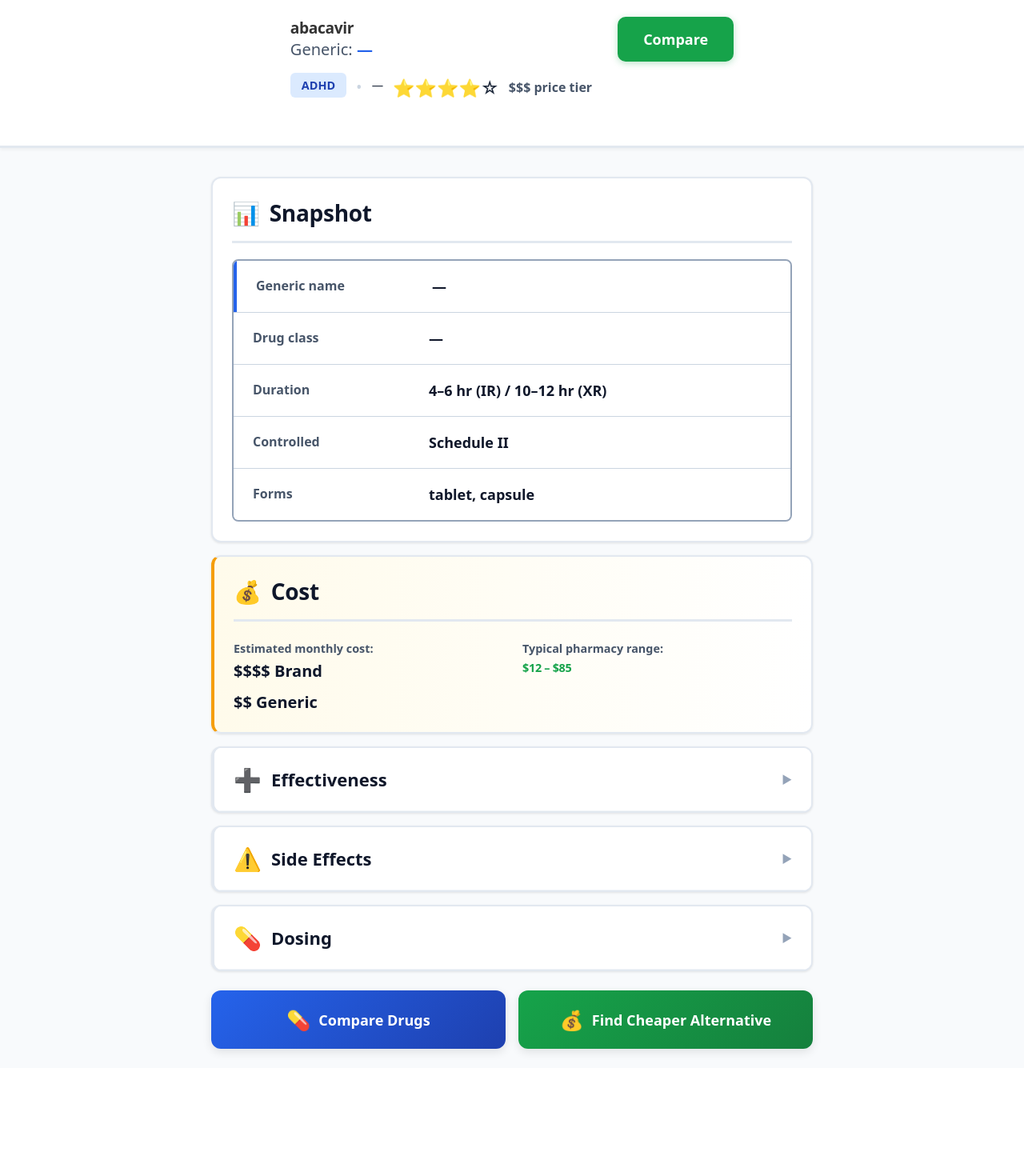
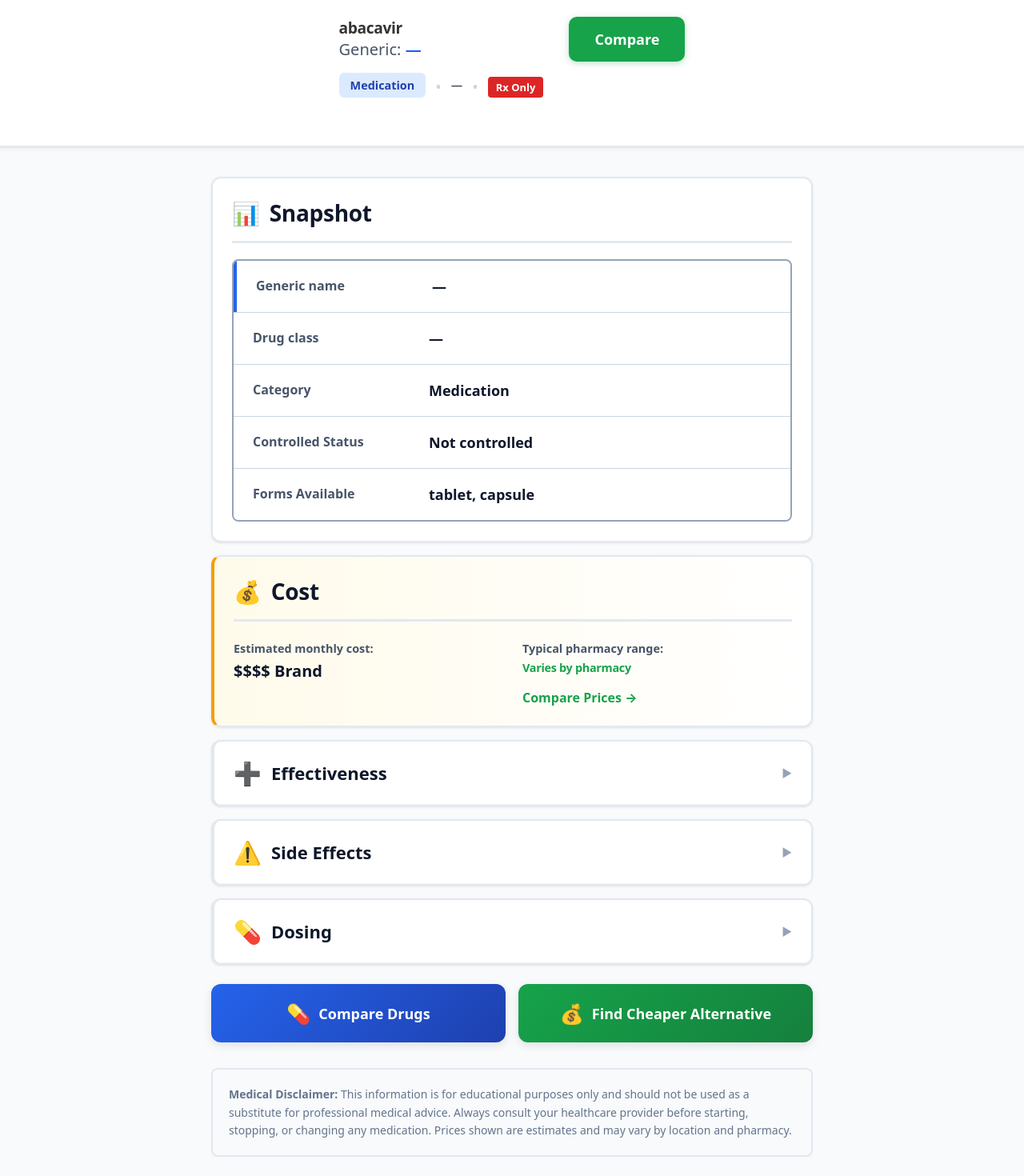
Before and after one commit to marty22dyer/CompareMyMedication, a Next.js app: page /drug/abacavir in a window 1280 px wide. Shown: the part 76-1546 px from the top of the page at 80% size. Before the commit the page ends 1411 px from the top, so only its background shows below. Built offline with nearby package versions, Linux system fonts and the light colour scheme.

Commit message:
Update drug pages with real data from database, add GoodRx affiliate links, and SEO optimization

```diff
--- a/app/drug/[slug]/page.tsx
+++ b/app/drug/[slug]/page.tsx
@@ -14,7 +14,26 @@ export default function DrugPage({ params }: { params: { slug: string } }) {
   const name = drug.name;
   const generic = drug.generic || "—";
   const drugClass = drug.class || "—";
-  const conditions = drug.conditions || [];
+  const category = drug.category || "Medication";
+  const usedFor = drug.usedFor || [];
+
+  // Pricing data
+  const hasGoodRxData = drug.goodrxData?.current_price;
+  const brandPrice = hasGoodRxData ? `$${drug.goodrxData?.current_price}` : "$$$$";
+  const genericPrice = hasGoodRxData && drug.goodrxData?.current_price ? `$${Math.round(drug.goodrxData.current_price * 0.3)}` : "$$";
+  const priceRange = hasGoodRxData ? `$${Math.round(drug.goodrxData.current_price * 0.3)} – $${drug.goodrxData.current_price}` : "Varies by pharmacy";
+
+  // Drug information
+  const indications = drug.label?.indications || drug.openfdaData?.purpose ? [drug.openfdaData.purpose] : [];
+  const warnings = drug.label?.warnings || drug.openfdaData?.warnings || [];
+  const dosageInfo = drug.label?.dosage || drug.openfdaData?.dosage_and_administration ? [drug.openfdaData.dosage_and_administration] : [];
+  const sideEffects = drug.label?.sideEffects || drug.label?.adverseReactions || drug.openfdaData?.adverse_reactions || [];
+  const interactions = drug.label?.interactions || drug.openfdaData?.drug_interactions || [];
+
+  // Additional info
+  const dosageForm = drug.ndcData?.dosage_form || drug.goodrxData?.dosage_form || "tablet, capsule";
+  const controlledStatus = drug.controlledSubstance ? "Schedule II" : "Not controlled";
+  const pregnancyCategory = drug.pregnancyCategory || drug.openfdaData?.pregnancy_category || "Consult doctor";
 
   const alts = (drug.alternatives ?? [])
     .map((s: string) => bySlug(s))
@@ -36,13 +55,15 @@ export default function DrugPage({ params }: { params: { slug: string } }) {
                 Generic: <Link href="#" className="drug-generic-link">{generic}</Link>
               </p>
               <div className="drug-meta">
-                <span className="drug-category">{drug.category || "ADHD"}</span>
+                <span className="drug-category">{category}</span>
                 <span className="drug-meta-separator">•</span>
                 <span className="drug-class">{drugClass}</span>
-                <span className="drug-rating">
-                  ⭐⭐⭐⭐☆
-                </span>
-                <span className="drug-price-tier">$$$ price tier</span>
+                {drug.rxOnly && (
+                  <>
+                    <span className="drug-meta-separator">•</span>
+                    <span className="drug-rx-badge">Rx Only</span>
+                  </>
+                )}
               </div>
             </div>
             <div className="drug-header-right">
@@ -85,17 +106,23 @@ export default function DrugPage({ params }: { params: { slug: string } }) {
               <div className="drug-snapshot-value">{drugClass}</div>
             </div>
             <div className="drug-snapshot-row">
-              <div className="drug-snapshot-label">Duration</div>
-              <div className="drug-snapshot-value">4–6 hr (IR) / 10–12 hr (XR)</div>
+              <div className="drug-snapshot-label">Category</div>
+              <div className="drug-snapshot-value">{category}</div>
             </div>
             <div className="drug-snapshot-row">
-              <div className="drug-snapshot-label">Controlled</div>
-              <div className="drug-snapshot-value">Schedule II</div>
+              <div className="drug-snapshot-label">Controlled Status</div>
+              <div className="drug-snapshot-value">{controlledStatus}</div>
             </div>
             <div className="drug-snapshot-row">
-              <div className="drug-snapshot-label">Forms</div>
-              <div className="drug-snapshot-value">tablet, capsule</div>
+              <div className="drug-snapshot-label">Forms Available</div>
+              <div className="drug-snapshot-value">{dosageForm}</div>
             </div>
+            {pregnancyCategory !== "Consult doctor" && (
+              <div className="drug-snapshot-row">
+                <div className="drug-snapshot-label">Pregnancy Category</div>
+                <div className="drug-snapshot-value">{pregnancyCategory}</div>
+              </div>
+            )}
           </div>
         </div>
 
@@ -110,16 +137,21 @@ export default function DrugPage({ params }: { params: { slug: string } }) {
               <p className="drug-cost-subtitle">Estimated monthly cost:</p>
               <div className="drug-cost-tiers">
                 <div className="drug-cost-tier">
-                  <span className="drug-cost-tier-label">$$$$ Brand</span>
+                  <span className="drug-cost-tier-label">{brandPrice} Brand</span>
                 </div>
-                <div className="drug-cost-tier">
-                  <span className="drug-cost-tier-label">$$ Generic</span>
-                </div>
+                {generic !== "—" && (
+                  <div className="drug-cost-tier">
+                    <span className="drug-cost-tier-label">{genericPrice} Generic</span>
+                  </div>
+                )}
               </div>
             </div>
             <div className="drug-cost-right">
               <p className="drug-cost-subtitle">Typical pharmacy range:</p>
-              <p className="drug-cost-range">$12 – $85</p>
+              <p className="drug-cost-range">{priceRange}</p>
+              <a href={`https://www.goodrx.com/${drug.slug}`} target="_blank" rel="noopener noreferrer" className="drug-cost-link">
+                Compare Prices →
+              </a>
             </div>
           </div>
         </div>
@@ -138,7 +170,26 @@ export default function DrugPage({ params }: { params: { slug: string } }) {
           </button>
           {expandedSection === 'effectiveness' && (
             <div className="drug-section-content">
-              <p>Information about drug effectiveness will be displayed here.</p>
+              {indications.length > 0 ? (
+                <>
+                  <h3 className="drug-subsection-title">What is {name} used for?</h3>
+                  {indications.map((indication, idx) => (
+                    <p key={idx} className="drug-info-text">{indication}</p>
+                  ))}
+                  {usedFor.length > 0 && (
+                    <>
+                      <h3 className="drug-subsection-title">Common Uses:</h3>
+                      <ul className="drug-list">
+                        {usedFor.map((use, idx) => (
+                          <li key={idx}>{use}</li>
+                        ))}
+                      </ul>
+                    </>
+                  )}
+                </>
+              ) : (
+                <p className="drug-info-text">Consult your healthcare provider for information about how {name} may be effective for your condition.</p>
+              )}
             </div>
           )}
         </div>
@@ -157,10 +208,32 @@ export default function DrugPage({ params }: { params: { slug: string } }) {
           </button>
           {expandedSection === 'sideEffects' && (
             <div className="drug-section-content">
-              {drug.label?.warnings?.length ? (
-                <p>{drug.label.warnings[0]}</p>
-              ) : (
-                <p>Side effect information will be displayed here.</p>
+              {warnings.length > 0 && (
+                <>
+                  <h3 className="drug-subsection-title">⚠️ Important Warnings:</h3>
+                  {warnings.map((warning, idx) => (
+                    <p key={idx} className="drug-warning-text">{warning}</p>
+                  ))}
+                </>
+              )}
+              {sideEffects.length > 0 && (
+                <>
+                  <h3 className="drug-subsection-title">Common Side Effects:</h3>
+                  <ul className="drug-list">
+                    {sideEffects.slice(0, 10).map((effect, idx) => (
+                      <li key={idx}>{effect}</li>
+                    ))}
+                  </ul>
+                </>
+              )}
+              {interactions.length > 0 && (
+                <>
+                  <h3 className="drug-subsection-title">Drug Interactions:</h3>
+                  <p className="drug-info-text">May interact with: {interactions.slice(0, 5).join(", ")}</p>
+                </>
+              )}
+              {warnings.length === 0 && sideEffects.length === 0 && (
+                <p className="drug-info-text">Always discuss potential side effects with your healthcare provider before starting {name}.</p>
               )}
             </div>
           )}
@@ -180,21 +253,38 @@ export default function DrugPage({ params }: { params: { slug: string } }) {
           </button>
           {expandedSection === 'dosing' && (
             <div className="drug-section-content">
-              <p>Dosing information will be displayed here.</p>
+              {dosageInfo.length > 0 ? (
+                <>
+                  <h3 className="drug-subsection-title">Dosage Information:</h3>
+                  {dosageInfo.map((info, idx) => (
+                    <p key={idx} className="drug-info-text">{info}</p>
+                  ))}
+                </>
+              ) : (
+                <p className="drug-info-text">Dosing for {name} should be determined by your healthcare provider based on your individual needs and medical condition.</p>
+              )}
+              <div className="drug-dosing-disclaimer">
+                <p><strong>⚕️ Important:</strong> Never adjust your dosage without consulting your doctor. Dosing varies based on age, weight, condition severity, and other medications.</p>
+              </div>
             </div>
           )}
         </div>
 
         {/* Action Buttons */}
         <div className="drug-action-buttons">
-          <button className="drug-action-btn drug-action-btn-primary">
+          <Link href="/compare" className="drug-action-btn drug-action-btn-primary">
             <span className="drug-action-icon">💊</span>
             Compare Drugs
-          </button>
-          <button className="drug-action-btn drug-action-btn-secondary">
+          </Link>
+          <a href={`https://www.goodrx.com/${drug.slug}`} target="_blank" rel="noopener noreferrer" className="drug-action-btn drug-action-btn-secondary">
             <span className="drug-action-icon">💰</span>
             Find Cheaper Alternative
-          </button>
+          </a>
+        </div>
+
+        {/* SEO Disclaimer */}
+        <div className="drug-seo-disclaimer">
+          <p><strong>Medical Disclaimer:</strong> This information is for educational purposes only and should not be used as a substitute for professional medical advice. Always consult your healthcare provider before starting, stopping, or changing any medication. Prices shown are estimates and may vary by location and pharmacy.</p>
         </div>
       </div>
     </div>
--- a/app/globals.css
+++ b/app/globals.css
@@ -709,6 +709,99 @@
   font-size: 24px;
 }
 
+/* Additional Drug Page Styles */
+
+.drug-rx-badge {
+  background: #dc2626;
+  color: white;
+  padding: 4px 10px;
+  border-radius: 4px;
+  font-size: 13px;
+  font-weight: 700;
+}
+
+.drug-cost-link {
+  display: inline-block;
+  margin-top: 12px;
+  color: #16a34a;
+  font-weight: 700;
+  font-size: 16px;
+  text-decoration: none;
+  transition: color 0.2s;
+}
+
+.drug-cost-link:hover {
+  color: #15803d;
+  text-decoration: underline;
+}
+
+.drug-subsection-title {
+  font-size: 18px;
+  font-weight: 700;
+  color: #0f172a;
+  margin: 16px 0 12px 0;
+}
+
+.drug-info-text {
+  font-size: 16px;
+  line-height: 1.7;
+  color: #475569;
+  margin: 0 0 12px 0;
+}
+
+.drug-warning-text {
+  font-size: 16px;
+  line-height: 1.7;
+  color: #dc2626;
+  margin: 0 0 12px 0;
+  padding: 12px;
+  background: #fef2f2;
+  border-left: 4px solid #dc2626;
+  border-radius: 4px;
+}
+
+.drug-list {
+  margin: 0 0 16px 0;
+  padding-left: 24px;
+}
+
+.drug-list li {
+  font-size: 16px;
+  line-height: 1.8;
+  color: #475569;
+  margin-bottom: 8px;
+}
+
+.drug-dosing-disclaimer {
+  margin-top: 20px;
+  padding: 16px;
+  background: #eff6ff;
+  border-left: 4px solid #2563eb;
+  border-radius: 4px;
+}
+
+.drug-dosing-disclaimer p {
+  margin: 0;
+  font-size: 15px;
+  color: #1e40af;
+  line-height: 1.6;
+}
+
+.drug-seo-disclaimer {
+  margin-top: 32px;
+  padding: 20px;
+  background: #f8fafc;
+  border: 2px solid #e2e8f0;
+  border-radius: 8px;
+}
+
+.drug-seo-disclaimer p {
+  margin: 0;
+  font-size: 14px;
+  color: #64748b;
+  line-height: 1.6;
+}
+
 /* Responsive */
 @media (max-width: 768px) {
   .drug-header {
@@ -734,6 +827,16 @@
 
   .drug-action-buttons {
     grid-template-columns: 1fr;
+  }
+
+  .drug-subsection-title {
+    font-size: 16px;
+  }
+
+  .drug-info-text,
+  .drug-warning-text,
+  .drug-list li {
+    font-size: 15px;
   }
 }
 
```
